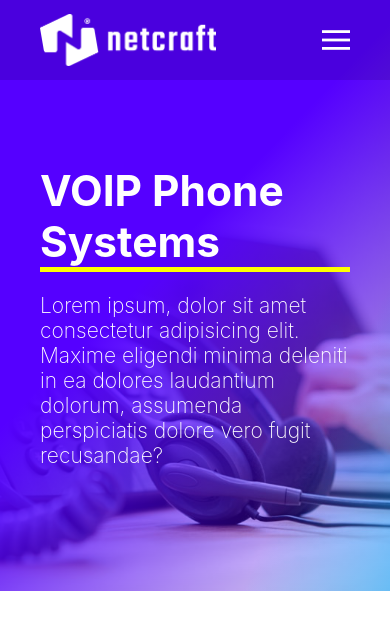
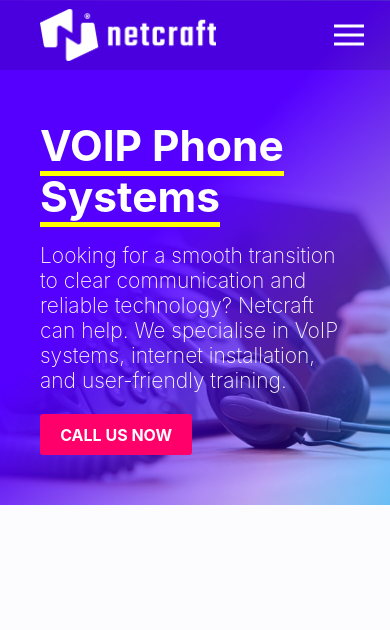
Before and after one commit to jakeluckie/netcraft, a React (Vite) app: page / in a window 390 px wide. Shown: the top 630 px of the page. Built offline with nearby package versions, Linux system fonts and the light colour scheme.

Commit message:
more work on hero element

```diff
--- a/src/App.css
+++ b/src/App.css
@@ -5,11 +5,12 @@
 .content-padding {
   display: flex;
   flex-flow: row;
-  padding: 0 400px;
-  padding-top: 100px;
+  padding: 130px 350px;
 }
 .hero-h1 {
+  display: inline;
   font-size: var(--font-size-3xl);
+  margin-bottom: var(--font-size-xl);
   color: white;
   border-bottom: 5px solid yellow;
 }
@@ -39,8 +40,7 @@
 
 @media screen and (max-width: 479px) {
   .content-padding {
-    padding: 0 40px;
-    padding-top: 50px;
+    padding: 50px 40px;
     flex-flow: column;
   }
 
--- a/src/components/navigation/navigation.component.tsx
+++ b/src/components/navigation/navigation.component.tsx
@@ -17,10 +17,9 @@
         </svg>
       </div>
       <ul className="nav-links-container">
-        <li>VOIP Systems</li>
-        <li>Training</li>
-        <li>Internet Connections</li>
+        <li>Solutions</li>
         <li>About</li>
+        <li>Testimonials</li>
         <li>Contact</li>
       </ul>
     </header>
--- a/src/components/navigation/navigation.styles.scss
+++ b/src/components/navigation/navigation.styles.scss
@@ -30,6 +30,7 @@
     align-items: center;
     list-style: none;
     column-gap: 48px;
+    margin: 0;
 
     li {
       height: auto;
@@ -42,16 +43,20 @@
 
 @media screen and (max-width: 479px) {
   .navigation {
-  padding: 0 40px;
+  padding: 0 0 0 40px;
   align-items: center;
 
   .hamburger-menu {
     display: flex;
     justify-content: flex-end;
-    padding: 20px 0;
+    padding: 20px 26px;
     svg {
-      width: 70%;
+      width: 30px;
+      height: 30px;
       fill: #FFF;
+    }
+    &:hover {
+      background-color: rgba(0, 0, 0, 0.091);
     }
   }
 
--- a/src/index.css
+++ b/src/index.css
@@ -4,7 +4,7 @@
 
   color-scheme: light dark;
   color: rgba(255, 255, 255, 0.87);
-  background-color: #242424;
+  background-color: #fcfbfe;
 
   font-synthesis: none;
   text-rendering: optimizeLegibility;
@@ -19,6 +19,9 @@
   --font-size-2xl: 1.5rem;
   --font-size-3xl: 2.652rem;
   --font-size-4xl: 4rem;
+
+  margin: 0;
+  padding: 0;
 }
 
 a {
@@ -42,33 +45,21 @@
 }
 
 button {
-  border-radius: 8px;
+  border-radius: 3px;
   border: 1px solid transparent;
   padding: 0.6em 1.2em;
   font-size: 1em;
-  font-weight: 500;
+  font-weight: 700;
   font-family: inherit;
-  background-color: #1a1a1a;
+  background-color: #ff006a;
+  color: white;
   cursor: pointer;
   transition: border-color 0.25s;
 }
 button:hover {
-  border-color: #646cff;
+  background-color: #c9105d;
 }
 button:focus,
 button:focus-visible {
   outline: 4px auto -webkit-focus-ring-color;
 }
-
-@media (prefers-color-scheme: light) {
-  :root {
-    color: #213547;
-    background-color: #ffffff;
-  }
-  a:hover {
-    color: #747bff;
-  }
-  button {
-    background-color: #f9f9f9;
-  }
-}
--- a/src/routes/home/home.component.tsx
+++ b/src/routes/home/home.component.tsx
@@ -8,13 +8,14 @@
       <section className="home-container">
         <Navigation />
         <div className="content-padding">
-          <div>
-          <h1 className="hero-h1">VOIP Phone Systems</h1>
-          <p className="hero-text">
-            Lorem ipsum, dolor sit amet consectetur adipisicing elit. Maxime
-            eligendi minima deleniti in ea dolores laudantium dolorum, assumenda
-            perspiciatis dolore vero fugit recusandae?
-          </p>
+          <div className="hero-container">
+            <h1 className="hero-h1">VOIP Phone Systems</h1>
+            <p className="hero-text">
+              Looking for a smooth transition to clear communication and
+              reliable technology? Netcraft can help. We specialise in VoIP
+              systems, internet installation, and user-friendly training.
+            </p>
+            <button>CALL US NOW</button>
           </div>
           <div></div>
         </div>
--- a/src/routes/home/home.styles.scss
+++ b/src/routes/home/home.styles.scss
@@ -6,7 +6,16 @@
     ),
     linear-gradient(134deg, rgb(85, 0, 255) 43%, rgba(255, 255, 255, 0)),
     url(../../assets/Business-VoIP-Phone-Service.jpg);
-  min-height: 70vh;
-  background-position: 0px 0px, 0px 0px, 50% 100%;
+  background-position: left 35% bottom 15%;
   background-size: cover;
 }
+
+.hero-container {
+  width: 530px;
+}
+
+@media screen and (max-width: 479px) {
+  .hero-container {
+    width: 100%;
+  }
+}
```
